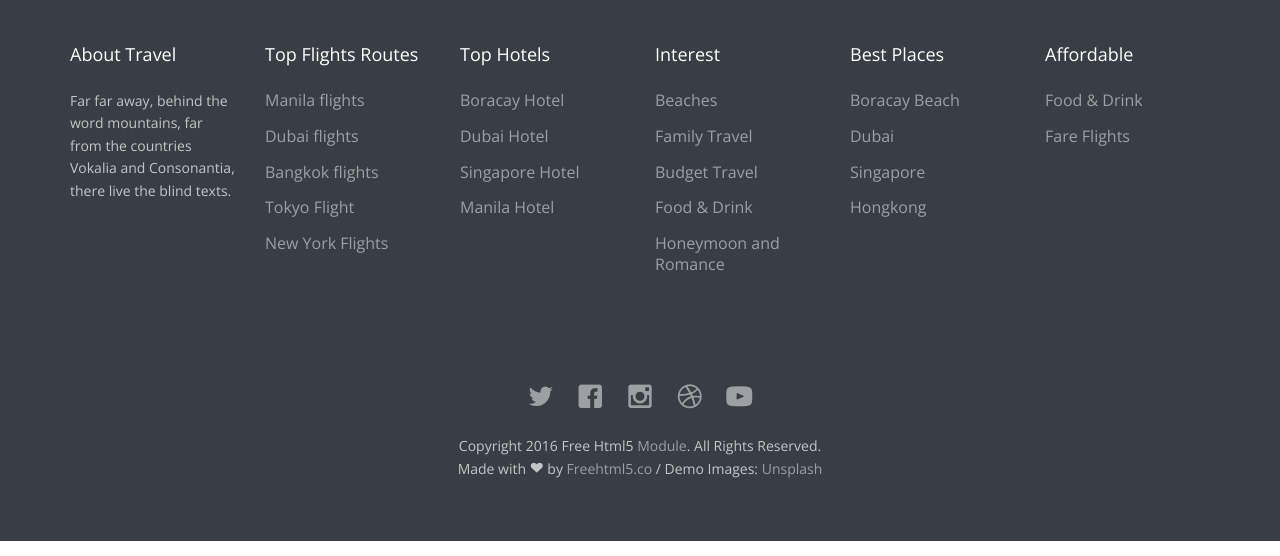
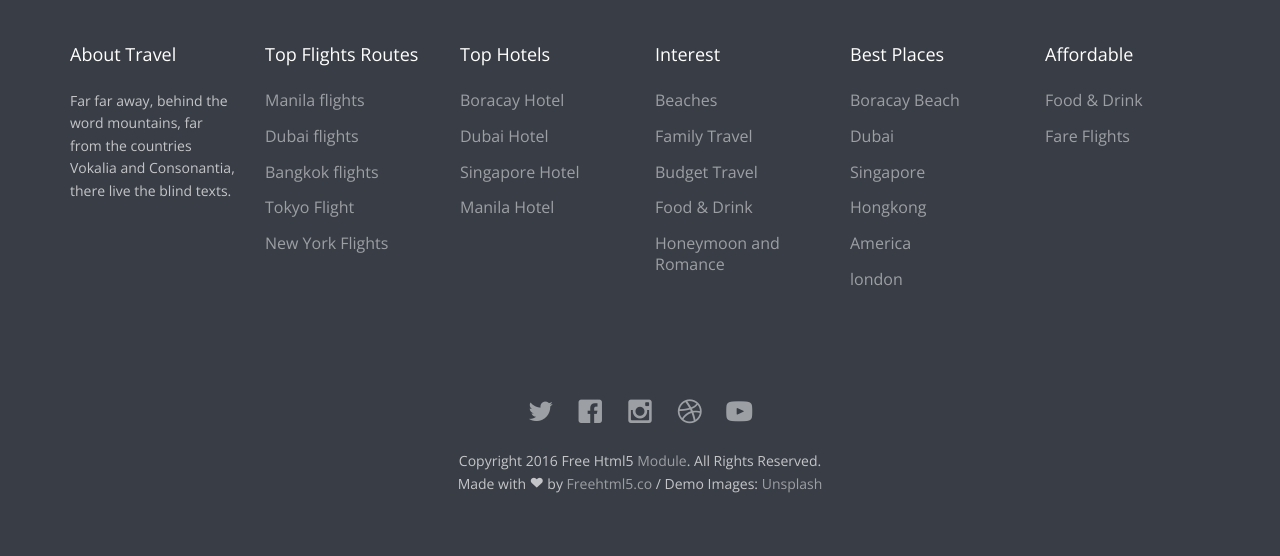
Before and after one commit to karthikairasu/travel-website, a plain HTML site: page contact.html in a window 1280 px wide. Shown: the part 2336-2892 px from the top of the page. Drawn offline with nearby package versions, Linux system fonts and the light colour scheme; some packages are replaced by stand-ins of ours; no server answers; files whose address does not match are found by name.

Commit message:
places add

```diff
--- a/contact.html
+++ b/contact.html
@@ -482,6 +482,8 @@
 								<li><a href="#">Dubai</a></li>
 								<li><a href="#">Singapore</a></li>
 								<li><a href="#">Hongkong</a></li>
+								<li><a href="#">America</a></li>
+								<li><a href="#">london</a></li>
 							</ul>
 						</div>
 						<div class="col-md-2 col-sm-2 col-xs-12 fh5co-footer-link">
```
